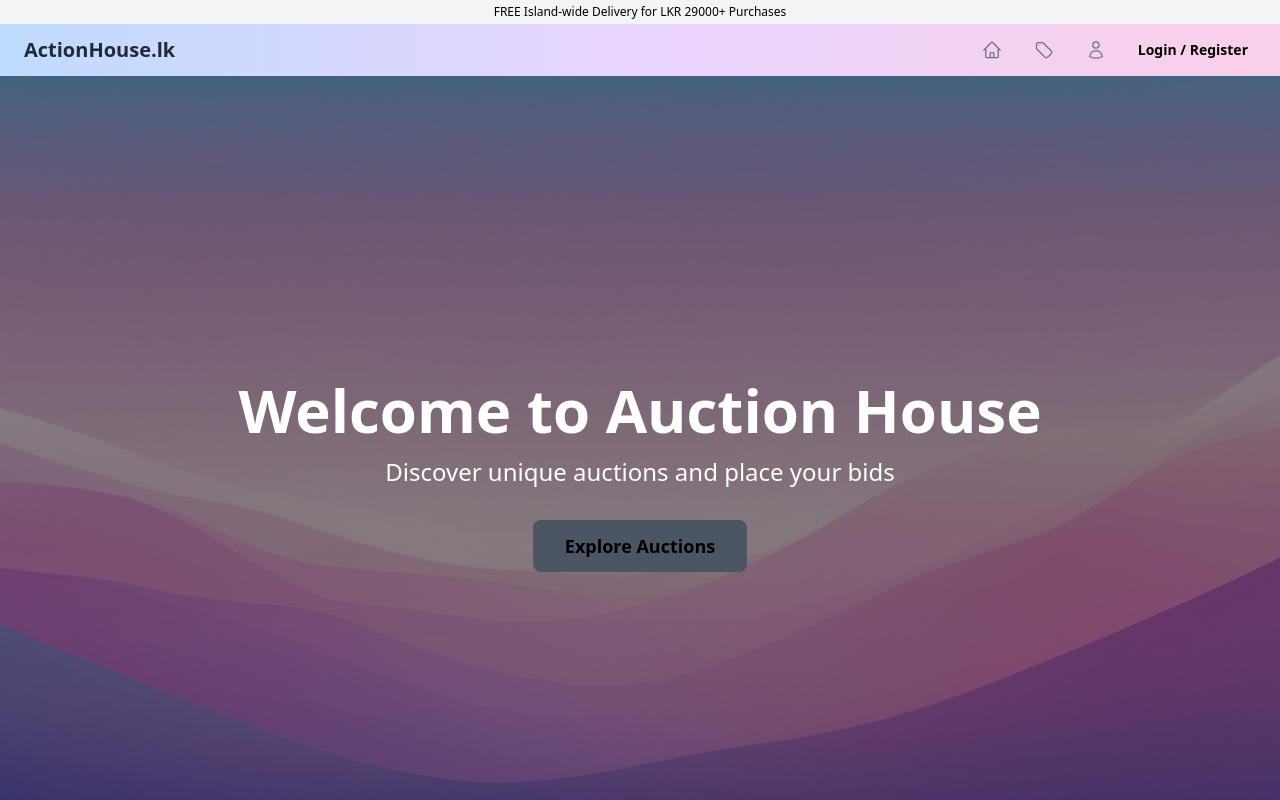
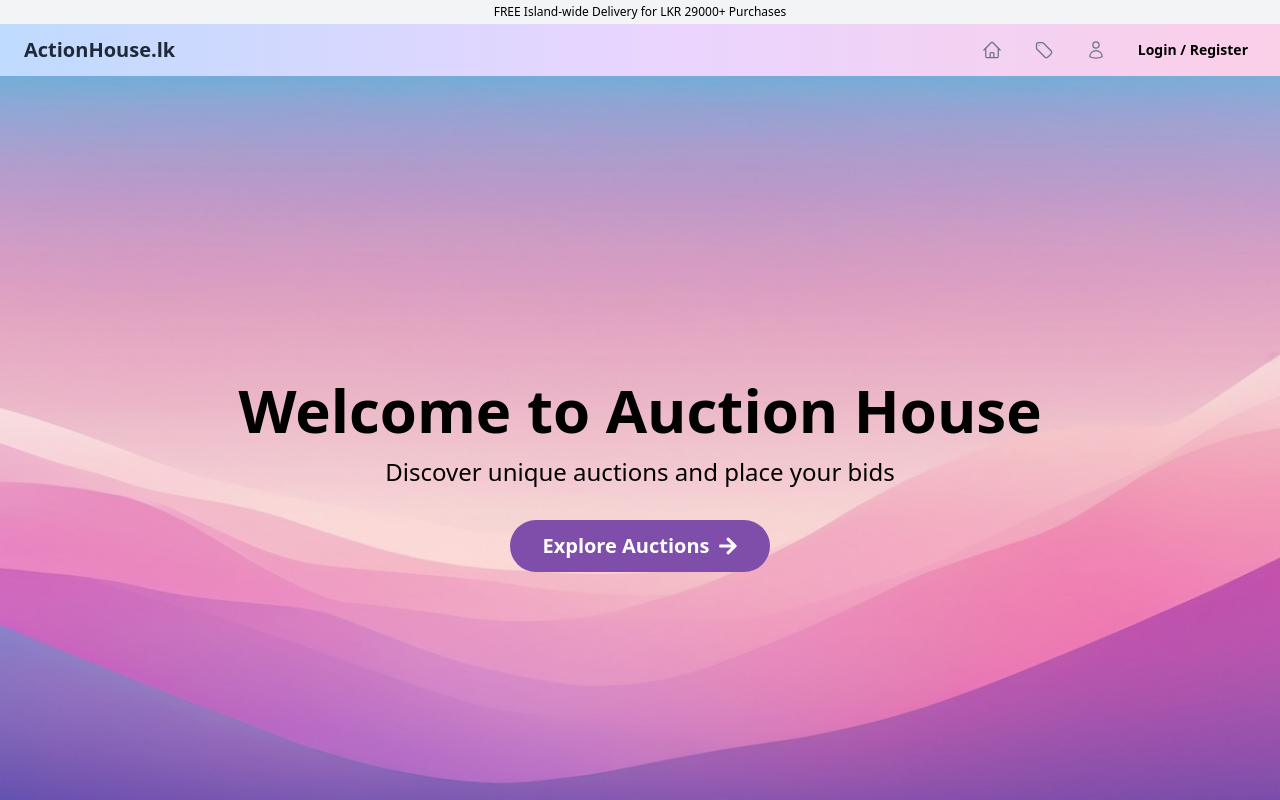
Before and after one commit to sameerajayakodi/Auction_System, a React (Create React App) app in the folder AuctionHouse/auction-management-frontend/: page / in a window 1280 px wide. Shown: the top 800 px of the page. Built offline with nearby package versions, Linux system fonts and the light colour scheme.

Commit message:
Update Home.js

```diff
--- a/AuctionHouse/auction-management-frontend/src/Home.js
+++ b/AuctionHouse/auction-management-frontend/src/Home.js
@@ -1,6 +1,6 @@
 import React, { useEffect, useState } from "react";
 import CountUp from "react-countup";
-import { FaBell, FaList, FaLock } from "react-icons/fa";
+import { FaArrowRight, FaBell, FaList, FaLock } from "react-icons/fa";
 import { Link } from "react-router-dom";
 import background from "./images//background.jpg";
 import about from "./images/about.png";
@@ -48,8 +48,8 @@ const Home = () => {
               backgroundImage: `url(${background})`,
             }}
           ></div>
-          <div className="absolute inset-0 bg-gray-900 opacity-50"></div>
-          <div className="relative z-20 flex flex-col items-center justify-center h-full text-center text-white">
+
+          <div className="relative z-20 flex flex-col items-center justify-center h-full text-center">
             <h1 className="mb-4 text-6xl font-bold">
               Welcome to Auction House
             </h1>
@@ -58,9 +58,11 @@ const Home = () => {
             </p>
             <Link
               to="/auctions"
-              className="px-8 py-3 text-lg font-bold text-black transition duration-300 bg-gray-600 rounded-lg hover:bg-yellow-600"
+              className="flex items-center px-8 py-3 text-xl font-bold text-white transition duration-300 bg-[#7E4EAA] rounded-full hover:bg-purple-900"
             >
               Explore Auctions
+              <FaArrowRight className="ml-2" />{" "}
+              {/* Adding right arrow icon with margin */}
             </Link>
           </div>
         </div>
```
